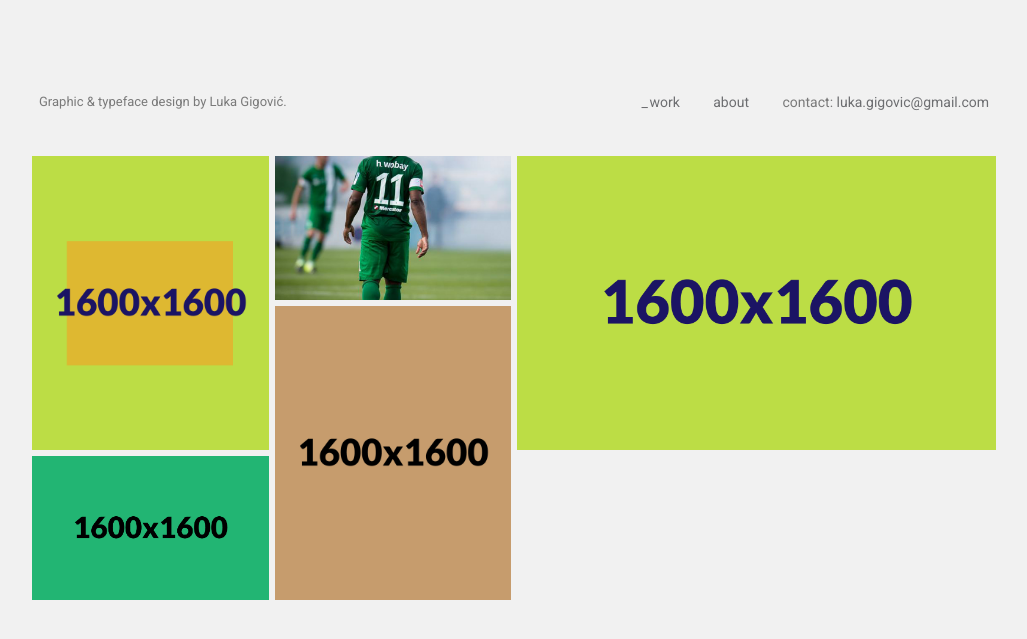
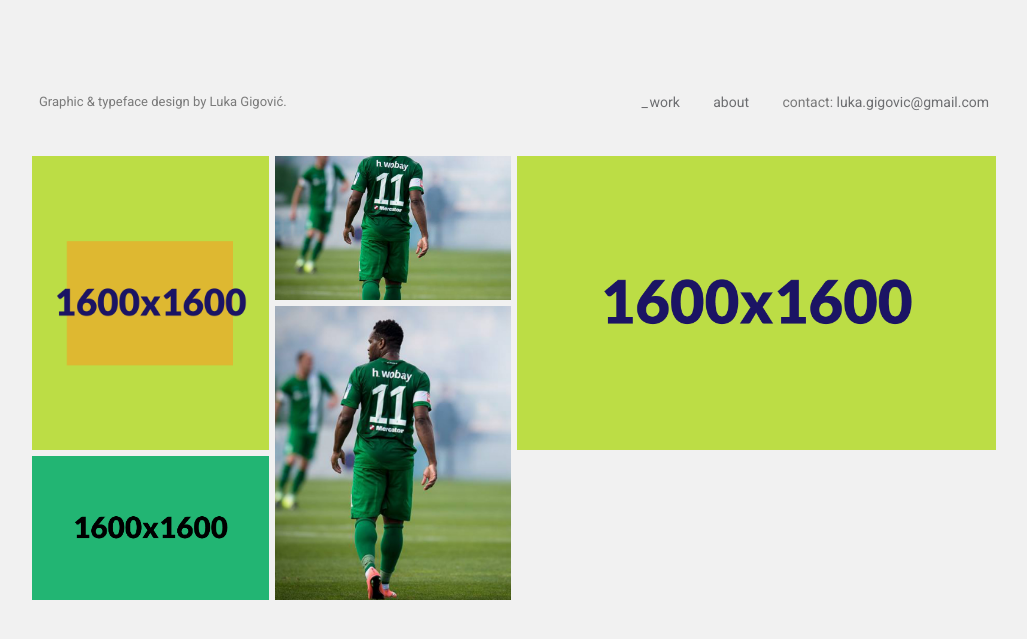
Before and after one commit to lukagigo/lukagigo.github.io, a Jekyll site: the page built from index.html, in a window 1280 px wide. Shown: the top 639 px of the page, without its empty margins (126-1153 px from the left). Built offline with Jekyll 4.4.1, drawn with Linux system fonts in a browser that asks for light colours; nearby versions of some CDN libraries.

Commit message:
Update from Forestry.io - 2016-08-30-parlov.markdown

```diff
--- a/_posts/2016-08-30-parlov.markdown
+++ b/_posts/2016-08-30-parlov.markdown
@@ -3,7 +3,7 @@ title: Parlov
 date: '2016-08-29 12:42:28'
 layout: post
 description: Thick and heavy typeface inspired by boxing.
-thumbnail: "/uploads/2017/02/04/parlov.png"
+thumbnail: "/uploads/2017/02/04/parlov-1.jpg"
 size: srednji
 ---
 
```
Also changed, not shown: uploads/2017/02/04/parlov-1.jpg (added).
